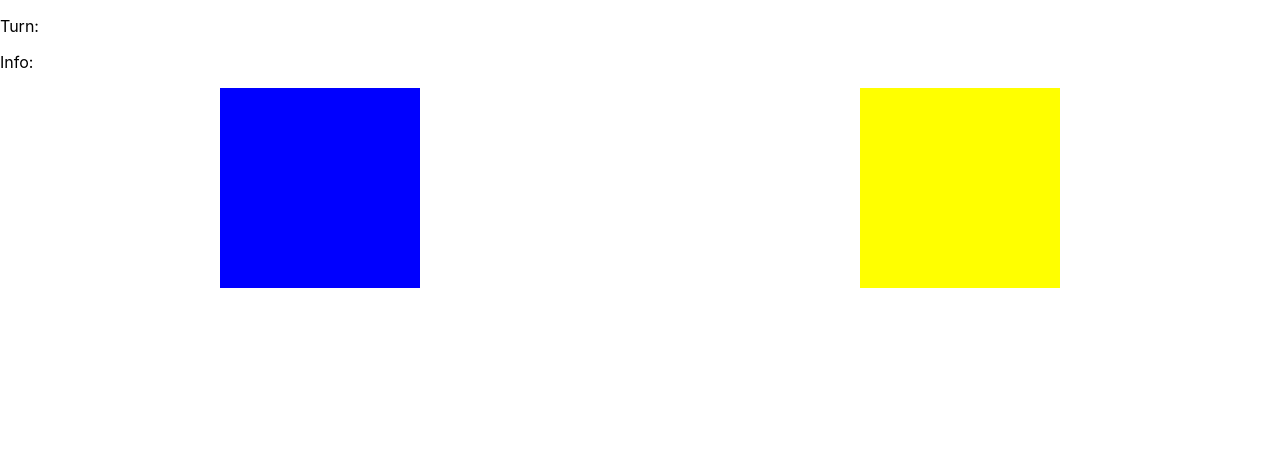
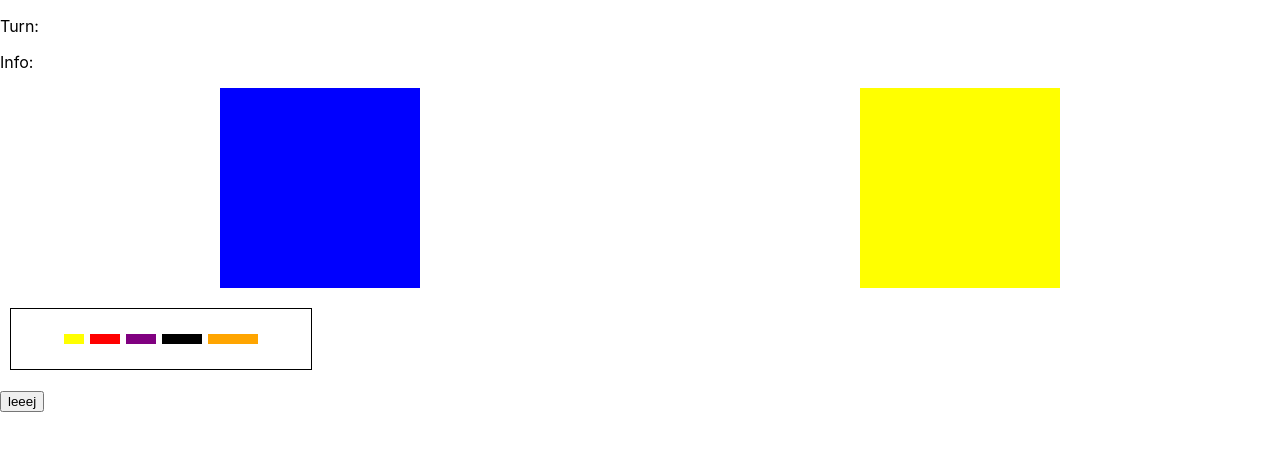
Before and after one commit to popovicpetra/battleship-game, a React (Create React App) app: page / in a window 1280 px wide. Shown: the top 450 px of the page. Built offline with nearby package versions, Linux system fonts and the light colour scheme.

Commit message:
upgraded base of the game

```diff
--- a/src/components/MyGameboard/MyGameboard.jsx
+++ b/src/components/MyGameboard/MyGameboard.jsx
@@ -1,21 +1,24 @@
 import React from 'react'
 import styles from './MyGameboard.module.css'
-import { useState } from 'react'
+import { useState, useRef, forwardRef } from 'react'
 
 import MyField from '../MyField/MyField'
 
-const MyGameboard = (props) => {
+const MyGameboard = forwardRef((props, ref) => {
   const [currentlyPlacing, setCurrentlyPlacing] = useState('ce vidimo')
 
   return (
-    <div className={styles.board}>
+    <div className={styles.board} ref={ref}>
       {props.myBoard.map((row, columnIndex) => {
         return row.map((_, rowIndex) => (
-          <MyField key={`cell_${rowIndex}_${columnIndex}`}></MyField>
+          <MyField
+            key={`cell_${rowIndex}_${columnIndex}`}
+            id={`cell_${rowIndex}_${columnIndex}`}
+          ></MyField>
         ))
       })}
     </div>
   )
-}
+})
 
 export default MyGameboard
--- /dev/null
+++ b/src/components/Ship/Ship.jsx
@@ -0,0 +1,15 @@
+import React from 'react'
+
+const Ship = ({ _, ship }) => {
+  const style = {
+    backgroundColor: ship.color || 'red',
+    width: `${10 * ship.shipLength || 50}px`,
+    height: '10px',
+    margin: '3px',
+    cursor: 'grab',
+  }
+
+  return <div style={style}></div>
+}
+
+export default Ship
--- a/src/components/ShipsOptions/ShipsOptions.jsx
+++ b/src/components/ShipsOptions/ShipsOptions.jsx
@@ -1,8 +1,16 @@
 import React from 'react'
 import styles from './ShipsOptions.module.css'
 
-const ShipsOptions = () => {
-  return <div></div>
+import Ship from '../Ship/Ship'
+
+const ShipsOptions = ({ isHorizontal, availableShips }) => {
+  return (
+    <div className={styles.shipsOptions}>
+      {availableShips.map((ship) => (
+        <Ship key={ship.id} id={ship.id} ship={ship}></Ship>
+      ))}
+    </div>
+  )
 }
 
 export default ShipsOptions
--- a/src/components/ShipsOptions/ShipsOptions.module.css
+++ b/src/components/ShipsOptions/ShipsOptions.module.css
@@ -0,0 +1,9 @@
+.shipsOptions {
+  height: 60px;
+  width: 300px;
+  margin: 20px 10px;
+  display: flex;
+  justify-content: center;
+  align-items: center;
+  border: 1px solid black;
+}
--- a/src/pages/GamePage/GamePage.jsx
+++ b/src/pages/GamePage/GamePage.jsx
@@ -1,9 +1,11 @@
 import React from 'react'
 import styles from './GamePage.module.css'
-import { useState } from 'react'
+import { useState, useRef } from 'react'
 
+import { SHIPS } from '../../utils/DB'
 import MyGameboard from '../../components/MyGameboard/MyGameboard'
 import EnemyGameboard from '../../components/EnemyGameboard/EnemyGameboard'
+import ShipsOptions from '../../components/ShipsOptions/ShipsOptions'
 
 const GamePage = () => {
   const defaultMyBoard = Array(10).fill(Array(10).fill(null)) //array of 10 items, every nested array has 10 items in it (10x10 board)
@@ -12,6 +14,11 @@ const GamePage = () => {
   const [hasGameStarted, setHasGameStarted] = useState(false) //has game started or player is preparing his board; false => preparing
   const [myBoard, setMyBoard] = useState(defaultMyBoard)
   const [enemyBoard, setEnemyBoard] = useState(defaultEnemyBoard)
+
+  const [availableShips, setAvailableShips] = useState(SHIPS)
+  let isHorizontal = true
+
+  const myBoardRef = useRef(null)
 
   return (
     <>
@@ -26,6 +33,7 @@ const GamePage = () => {
 
       <div className={styles.boardsContainer}>
         <MyGameboard
+          ref={myBoardRef}
           myBoard={myBoard}
           setMyBoard={setMyBoard}
           hasGameStarted={hasGameStarted}
@@ -35,6 +43,17 @@ const GamePage = () => {
           hasGameStarted={hasGameStarted}
         ></EnemyGameboard>
       </div>
+      <ShipsOptions
+        isHorizontal={isHorizontal}
+        availableShips={availableShips}
+      ></ShipsOptions>
+      <button
+        onClick={() => {
+          console.log(defaultMyBoard.type)
+        }}
+      >
+        leeej
+      </button>
     </>
   )
 }
--- a/src/utils/DB.js
+++ b/src/utils/DB.js
@@ -1,25 +1,30 @@
 export const SHIPS = [
   {
+    id: 'destroyer',
     name: 'destroyer',
     shipLength: 2,
     color: 'yellow',
   },
   {
+    id: 'submarine',
     name: 'submarine',
     shipLength: 3,
     color: 'red',
   },
   {
+    id: 'cruiser',
     name: 'cruiser',
     shipLength: 3,
     color: 'purple',
   },
   {
+    id: 'battleship',
     name: 'battleship',
     shipLength: 4,
     color: 'black',
   },
   {
+    id: 'carrier',
     name: 'carrier',
     shipLength: 5,
     color: 'orange',
```
Also changed, not shown: src/components/Ship/Ship.module.css (added).
